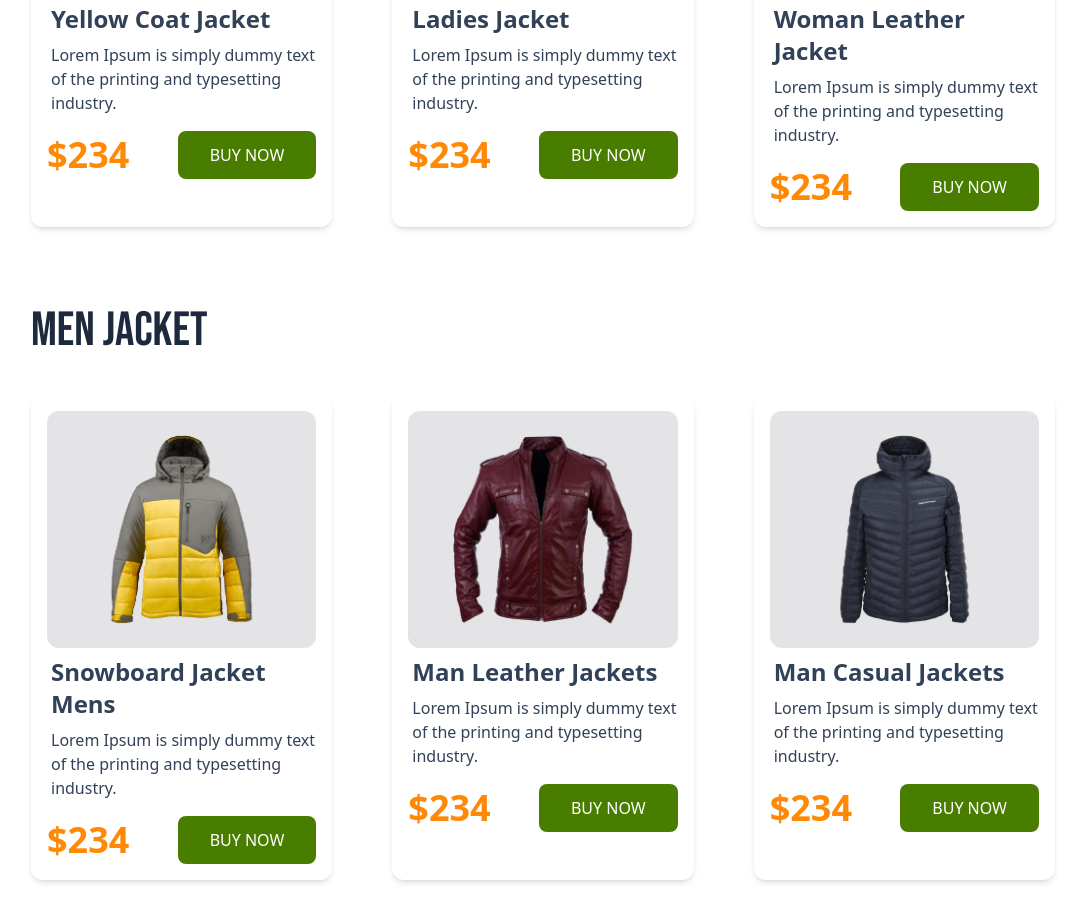
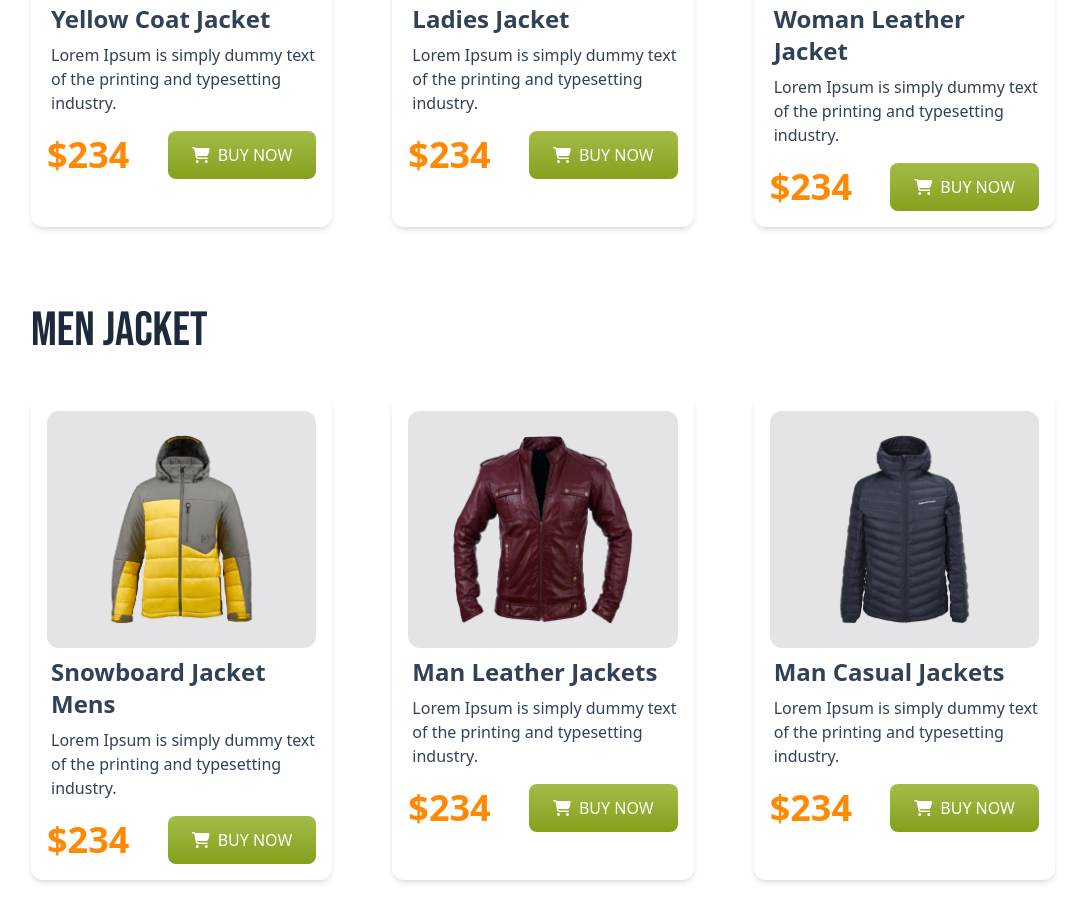
Before and after one commit to deverfan44/Penguin-Fashion-Tawlind, a plain HTML site: page index.html in a window 1280 px wide. Shown: the part 1090-2012 px from the top of the page, without its empty margins (97-1183 px from the left). Drawn offline with nearby package versions, Linux system fonts and the light colour scheme.

Commit message:
Update button design

```diff
--- a/index.html
+++ b/index.html
@@ -5,7 +5,8 @@
     <meta name="viewport" content="width=device-width, initial-scale=1.0">
     <title>Penguin Fashion</title>
     <script src="https://unpkg.com/@tailwindcss/browser@4"></script>
-
+    <!-- Link FontAwesome Cdn  -->
+    <link rel="stylesheet" href="https://cdnjs.cloudflare.com/ajax/libs/font-awesome/6.7.2/css/all.min.css"/>
     <link rel="stylesheet" href="./styles/style.css">
 </head>
 <body>
@@ -32,7 +33,7 @@
                     <h1 class="text-7xl bebus_neue_font"><span class="text-orange-400">Be the Penguins</span><br>of Winter</h1>
                     <p class="text-gray-800 my-2">Welcome our penguin fashion store. You can choose your favourite jackets and more things</p>
                     <div class="hero_btn">
-                    <button type="button" class="bg-lime-700 text-white px-6 py-3 capitalize rounded-lg cursor-pointer">Buy Now</button>
+                    <button type="button" class="bg-gradient-to-b from-[#A4BC46] to-[#85A019] font-medium text-white px-9 py-5 uppercase rounded-lg cursor-pointer"><span class="text-white inline-block mr-2"><i class="fa-solid fa-cart-shopping"></i></span>Buy Now</button>
                     </div>
                 </div>
                 <div class="hero_img grow flex justify-center md:justify-end">
@@ -59,7 +60,7 @@
                     </div>
                     <div class="card_price flex lg:flex-row md:flex-col lg:justify-between lg:items-center justify-between mt-4">
                         <h1 class="text-4xl text-orange-400 font-bold md:mb-2 lg:mb-0">$234</h1>
-                        <button type="button" class="bg-lime-700 text-white px-8 py-3 uppercase rounded-lg cursor-pointer">Buy Now</button>
+                        <button type="button" class="bg-gradient-to-b from-[#A4BC46] to-[#85A019] font-medium text-white px-6 py-3 uppercase rounded-lg cursor-pointer"><span class="text-white inline-block mr-2"><i class="fa-solid fa-cart-shopping"></i></span>Buy Now</button>
                     </div>
                 </div>
                 <div class="card_box p-4 rounded-xl shadow-md">
@@ -72,7 +73,7 @@
                     </div>
                     <div class="card_price flex lg:flex-row md:flex-col lg:justify-between lg:items-center justify-between mt-4">
                         <h1 class="text-4xl text-orange-400 font-bold md:mb-2 lg:mb-0">$234</h1>
-                        <button type="button" class="bg-lime-700 text-white px-8 py-3 uppercase rounded-lg cursor-pointer">Buy Now</button>
+                        <button type="button" class="bg-gradient-to-b from-[#A4BC46] to-[#85A019] font-medium text-white px-6 py-3 uppercase rounded-lg cursor-pointer"><span class="text-white inline-block mr-2"><i class="fa-solid fa-cart-shopping"></i></span>Buy Now</button>
                     </div>
                 </div>
                 <div class="card_box p-4 rounded-xl shadow-md">
@@ -85,7 +86,7 @@
                     </div>
                     <div class="card_price flex lg:flex-row md:flex-col lg:justify-between lg:items-center justify-between mt-4">
                         <h1 class="text-4xl text-orange-400 font-bold md:mb-2 lg:mb-0">$234</h1>
-                        <button type="button" class="bg-lime-700 text-white px-8 py-3 uppercase rounded-lg cursor-pointer">Buy Now</button>
+                        <button type="button" class="bg-gradient-to-b from-[#A4BC46] to-[#85A019] font-medium text-white px-6 py-3 uppercase rounded-lg cursor-pointer"><span class="text-white inline-block mr-2"><i class="fa-solid fa-cart-shopping"></i></span>Buy Now</button>
                     </div>
                 </div>
             </div>
@@ -107,7 +108,7 @@
                     </div>
                     <div class="card_price flex lg:flex-row md:flex-col lg:justify-between lg:items-center justify-between mt-4">
                         <h1 class="text-4xl text-orange-400 font-bold md:mb-2 lg:mb-0">$234</h1>
-                        <button type="button" class="bg-lime-700 text-white px-8 py-3 uppercase rounded-lg cursor-pointer">Buy Now</button>
+                        <button type="button" class="bg-gradient-to-b from-[#A4BC46] to-[#85A019] font-medium text-white px-6 py-3 uppercase rounded-lg cursor-pointer"><span class="text-white inline-block mr-2"><i class="fa-solid fa-cart-shopping"></i></span>Buy Now</button>
                     </div>
                 </div>
                 <div class="card_box p-4 rounded-xl shadow-md">
@@ -120,7 +121,7 @@
                     </div>
                     <div class="card_price flex lg:flex-row md:flex-col lg:justify-between lg:items-center justify-between mt-4">
                         <h1 class="text-4xl text-orange-400 font-bold md:mb-2 lg:mb-0">$234</h1>
-                        <button type="button" class="bg-lime-700 text-white px-8 py-3 uppercase rounded-lg cursor-pointer">Buy Now</button>
+                        <button type="button" class="bg-gradient-to-b from-[#A4BC46] to-[#85A019] font-medium text-white px-6 py-3 uppercase rounded-lg cursor-pointer"><span class="text-white inline-block mr-2"><i class="fa-solid fa-cart-shopping"></i></span>Buy Now</button>
                     </div>
                 </div>
                 <div class="card_box p-4 rounded-xl shadow-md">
@@ -133,7 +134,7 @@
                     </div>
                     <div class="card_price flex lg:flex-row md:flex-col lg:justify-between lg:items-center justify-between mt-4">
                         <h1 class="text-4xl text-orange-400 font-bold md:mb-2 lg:mb-0">$234</h1>
-                        <button type="button" class="bg-lime-700 text-white px-8 py-3 uppercase rounded-lg cursor-pointer">Buy Now</button>
+                        <button type="button" class="bg-gradient-to-b from-[#A4BC46] to-[#85A019] font-medium text-white px-6 py-3 uppercase rounded-lg cursor-pointer"><span class="text-white inline-block mr-2"><i class="fa-solid fa-cart-shopping"></i></span>Buy Now</button>
                     </div>
                 </div>
             </div>
```
Also changed, not shown: tailwind.config.js (added, +8 -0 lines).
